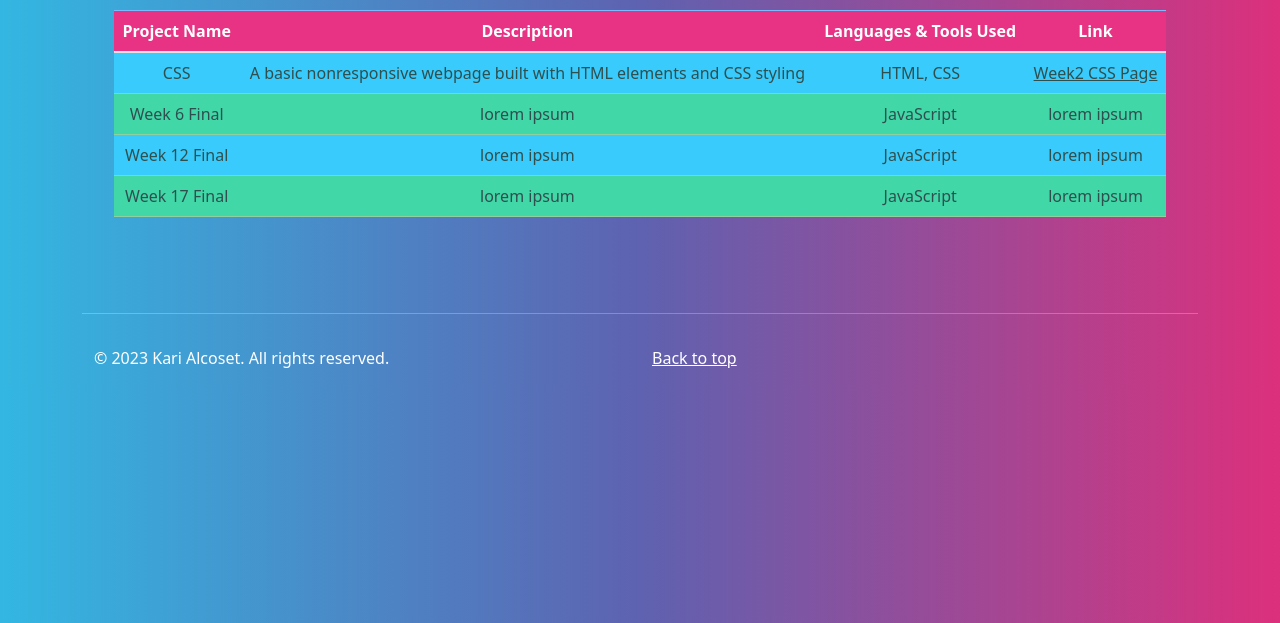
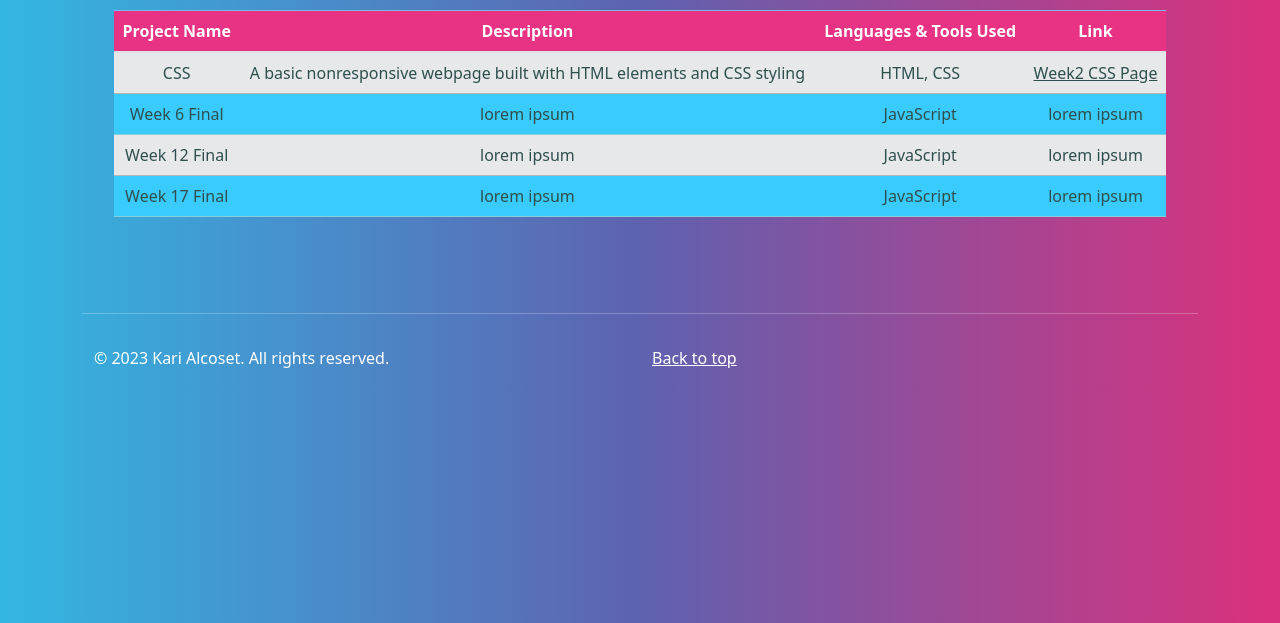
Before and after one commit to PixelCharmer/SWE_Portfolio-Experience, a website: page projects.html in a window 1280 px wide. Shown: the part 177-800 px from the top of the page. Drawn offline with nearby package versions, Linux system fonts and the light colour scheme.

Commit message:
formatted table colors

```diff
--- a/projects.html
+++ b/projects.html
@@ -55,25 +55,25 @@
                 </thead>
                 <!--the rows/cloumns containing the table data-->
                 <tbody>
-                    <tr class="table-info">
+                    <tr class="table-secondary">
                         <td>CSS</td>
                         <td>A basic nonresponsive webpage built with HTML elements and CSS styling</td>
                         <td>HTML, CSS</td>
                         <td><a href="https://pixelcharmer.github.io/week2Assignment/">Week2 CSS Page</a></td>
                     </tr>
-                    <tr class="table-success">
+                    <tr class="table-info">
                         <td>Week 6 Final</td>
                         <td>lorem ipsum</td>
                         <td>JavaScript</td>
                         <td>lorem ipsum</td>
                     </tr>
-                    <tr class="table-info">
+                    <tr class="table-secondary">
                         <td>Week 12 Final</td>
                         <td>lorem ipsum</td>
                         <td>JavaScript</td>
                         <td>lorem ipsum</td>
                     </tr>
-                    <tr class="table-success">
+                    <tr class="table-info">
                         <td>Week 17 Final</td>
                         <td>lorem ipsum</td>
                         <td>JavaScript</td>
```
